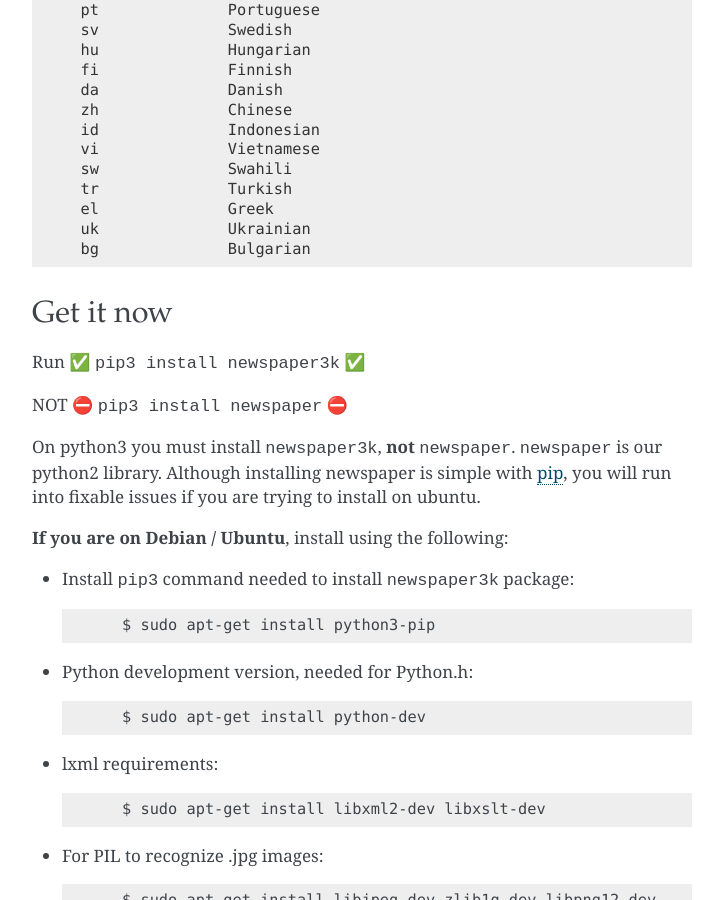
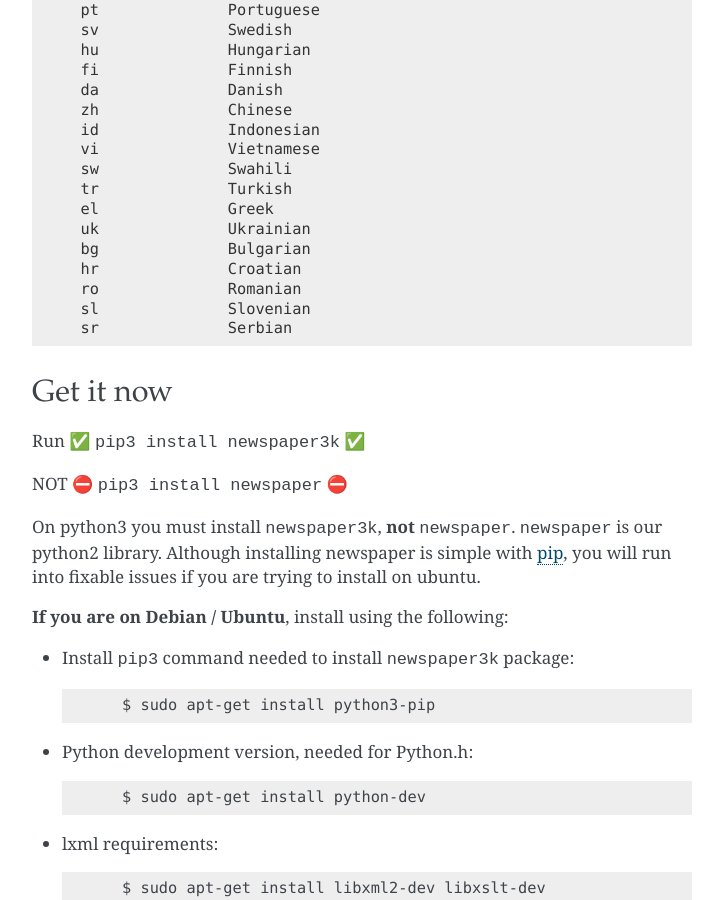
Before and after one commit to codelucas/newspaper, a Sphinx documentation site: the page built from docs/index.rst, in a window 1280 px wide and 900 px high, scrolled down 3712 px. Shown: the whole window, without its empty margins (388-1111 px from the left). Built offline with Sphinx 7.4.7, drawn with Linux system fonts in a browser that asks for light colours.

Commit message:
Add suport for Croatian, Romanian, Slovenian and Serbian languages (#517)

```diff
--- a/README.rst
+++ b/README.rst
@@ -218,6 +218,10 @@
       el              Greek
       uk              Ukrainian
       bg              Bulgarian
+      hr              Croatian
+      ro              Romanian
+      sl              Slovenian
+      sr              Serbian
 
 
 Get it now
--- a/docs/index.rst
+++ b/docs/index.rst
@@ -219,6 +219,10 @@
       el              Greek
       uk              Ukrainian
       bg              Bulgarian
+      hr              Croatian
+      ro              Romanian
+      sl              Slovenian
+      sr              Serbian
 
 
 Get it now
--- a/docs/user_guide/quickstart.rst
+++ b/docs/user_guide/quickstart.rst
@@ -264,3 +264,7 @@
       uk              Ukrainian
       sw              Swahili
       bg              Bulgarian
+      hr              Croatian
+      ro              Romanian
+      sl              Slovenian
+      sr              Serbian
```
Also changed, not shown: 5 other files.
